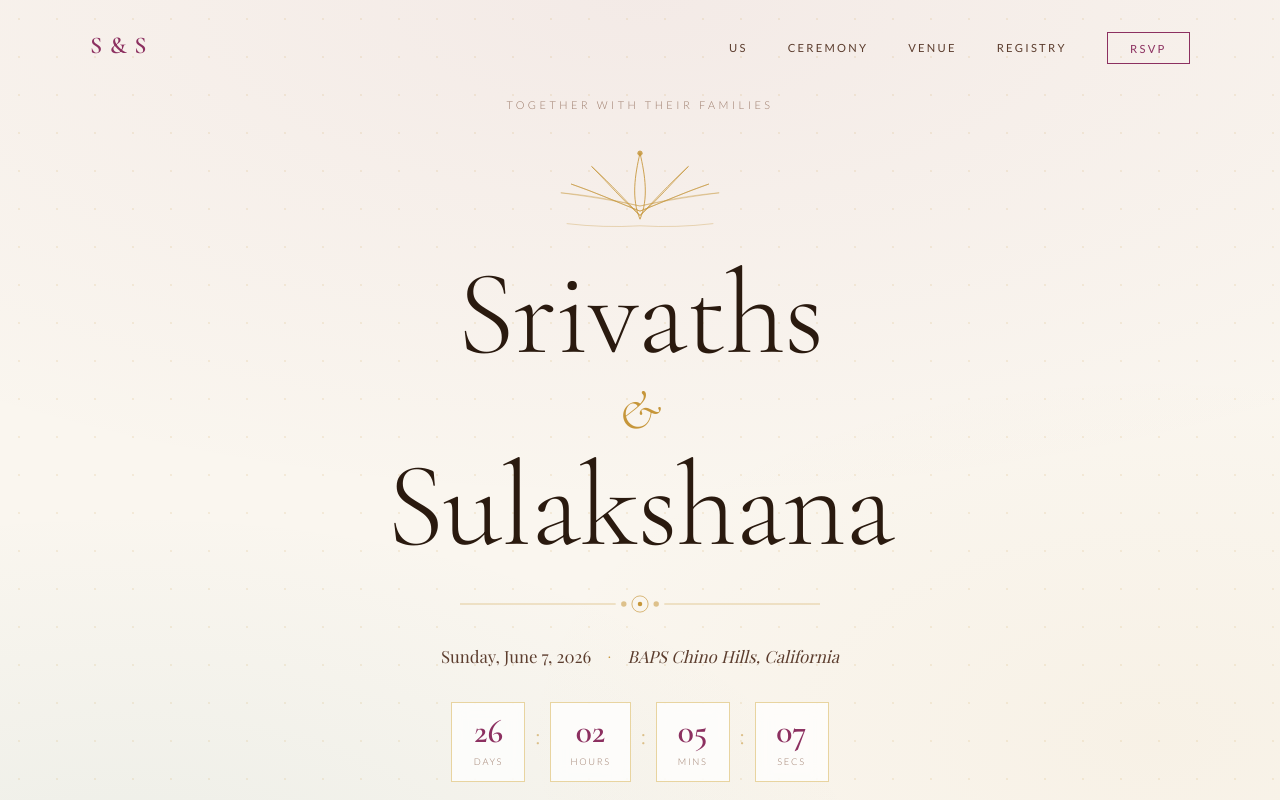
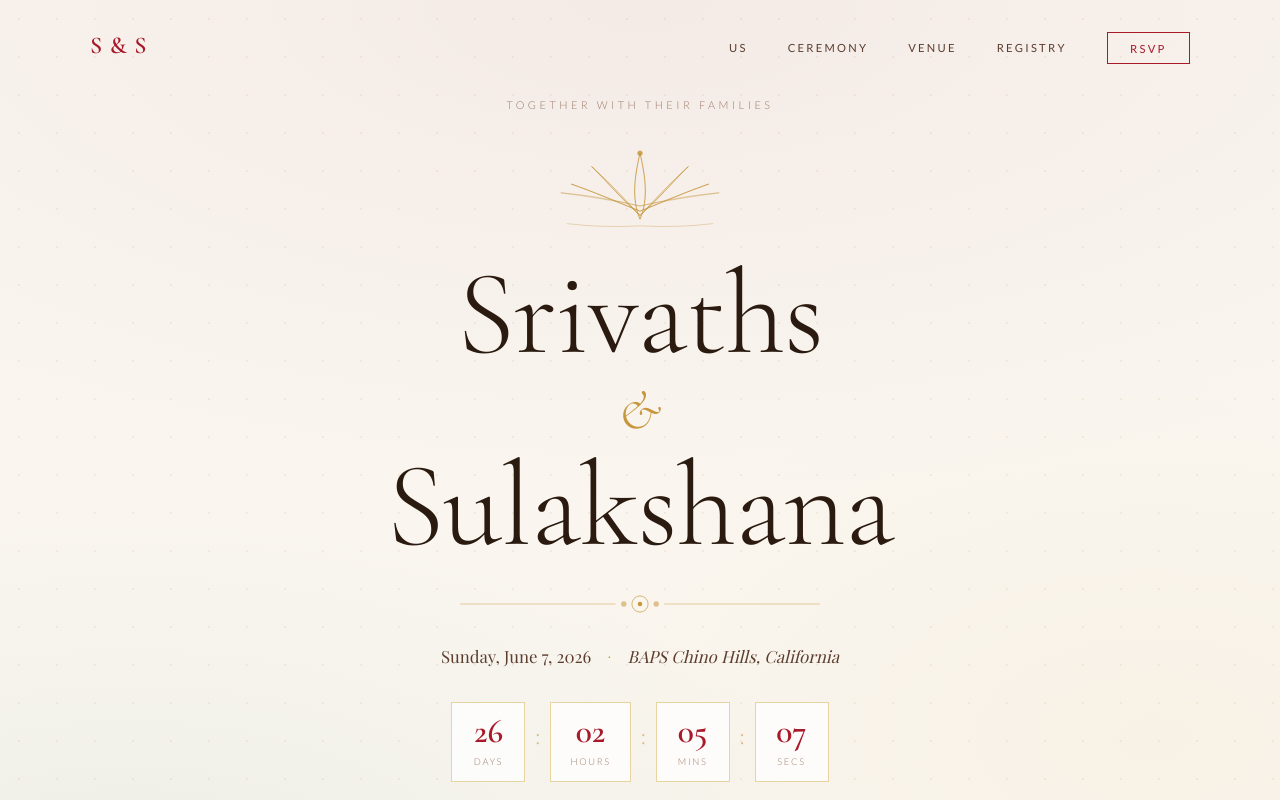
Before and after one commit to srivathsmannar/Wedding-Website, a website: page public/index.html in a window 1280 px wide. Shown: the top 800 px of the page. Drawn offline with nearby package versions, Linux system fonts and the light colour scheme; a web font is replaced by a local one.

```diff
--- a/public/css/styles.css
+++ b/public/css/styles.css
@@ -8,8 +8,8 @@
 :root {
   --ivory:       #FAF6EF;
   --cream:       #F0E8D8;
-  --mauve:       #8C3060;
-  --deep-mauve:  #6B1F48;
+  --mauve:       #A8192A;
+  --deep-mauve:  #831422;
   --gold:        #C6963A;
   --light-gold:  #E8D4A0;
   --teal:        #2E7D7A;
```
Also changed, not shown: public/admin.html (+1 -1 lines).
